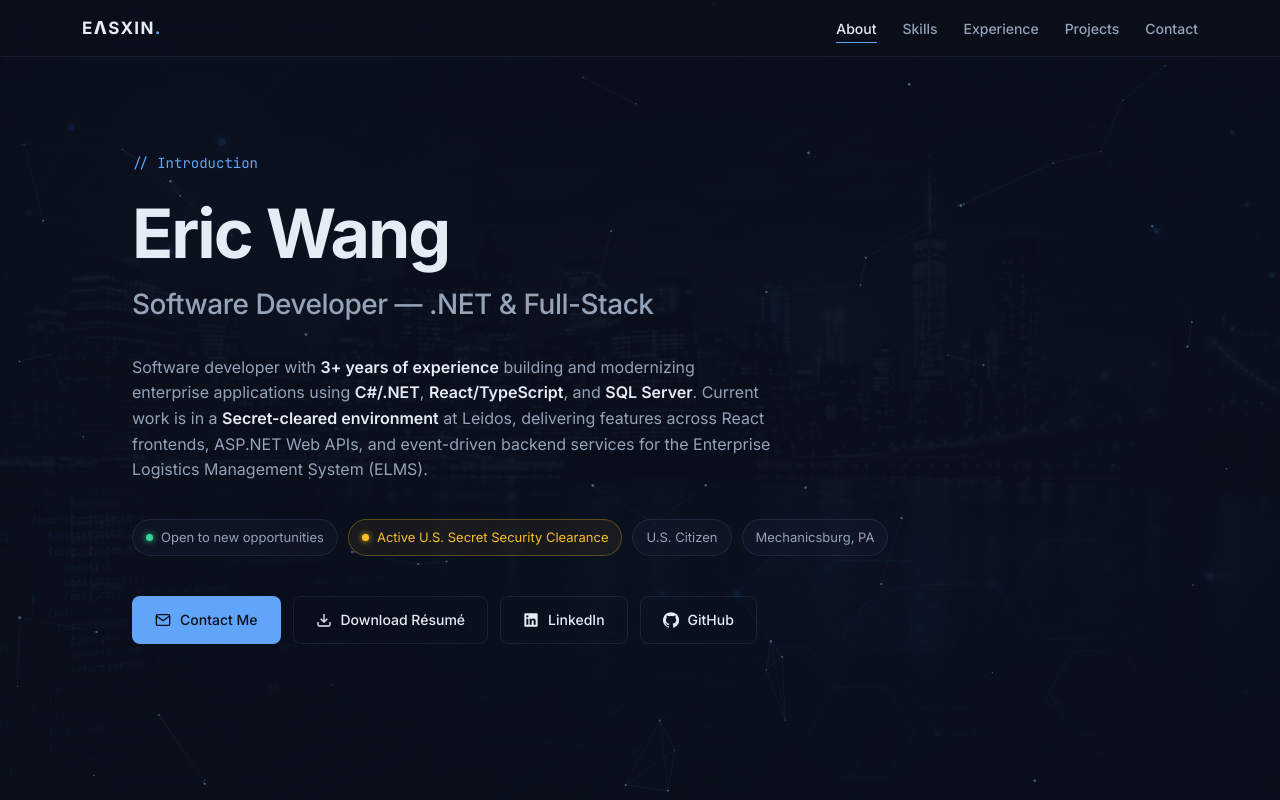
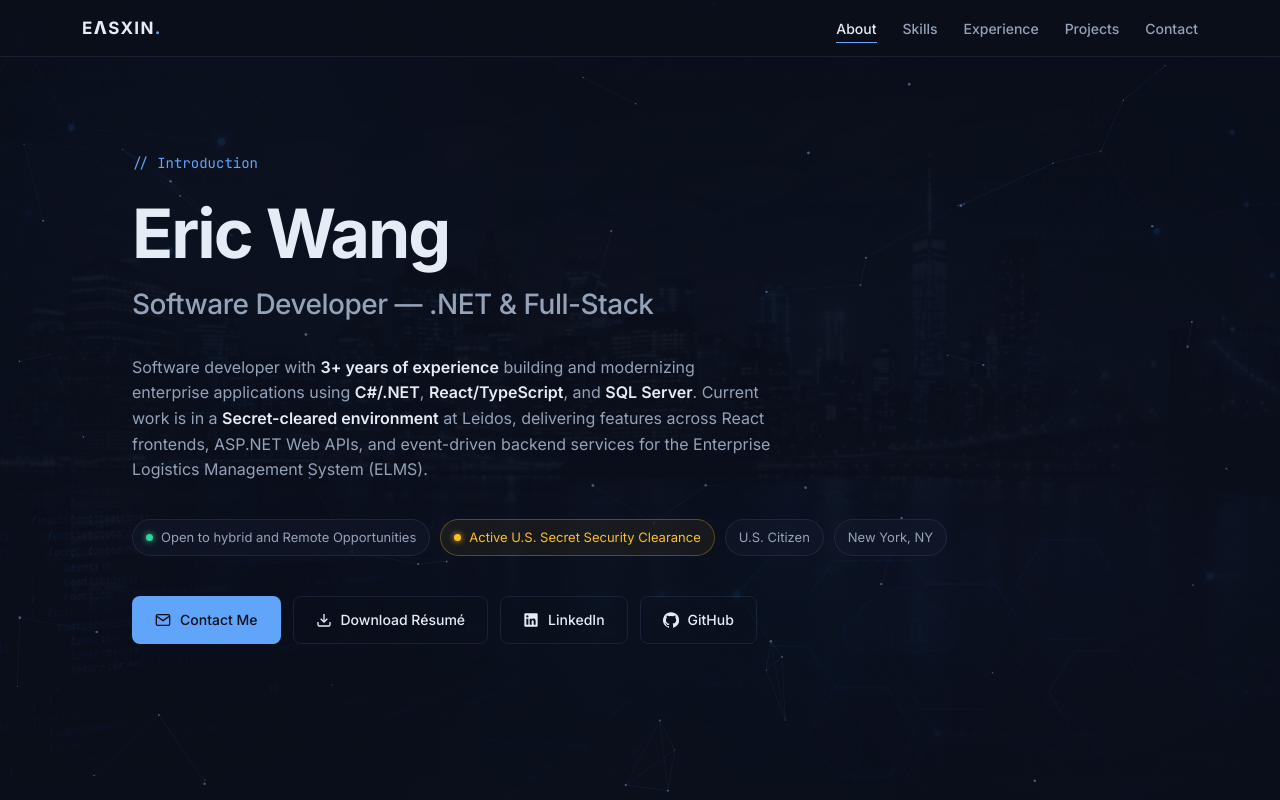
Before and after one commit to easXin/Cloud-Hosted-Personal-Portfolio, a React (Vite) app: page / in a window 1280 px wide. Shown: the top 800 px of the page. Built offline with nearby package versions, Linux system fonts and the light colour scheme; no server answers.

Commit message:
update base location

```diff
--- a/src/data/profile.ts
+++ b/src/data/profile.ts
@@ -10,10 +10,10 @@ export const introduction = {
 };
 
 export const profileBadges = {
-    availability: 'Open to new opportunities',
+    availability: 'Open to hybrid and Remote Opportunities',
     clearance: 'Active U.S. Secret Security Clearance',
     citizenship: 'U.S. Citizen',
-    location: 'Mechanicsburg, PA',
+    location: 'New York, NY',
 };
 
 export const techSkills = {
```
Also changed, not shown: 1 other file (tests, documents, lock files or other folders).
